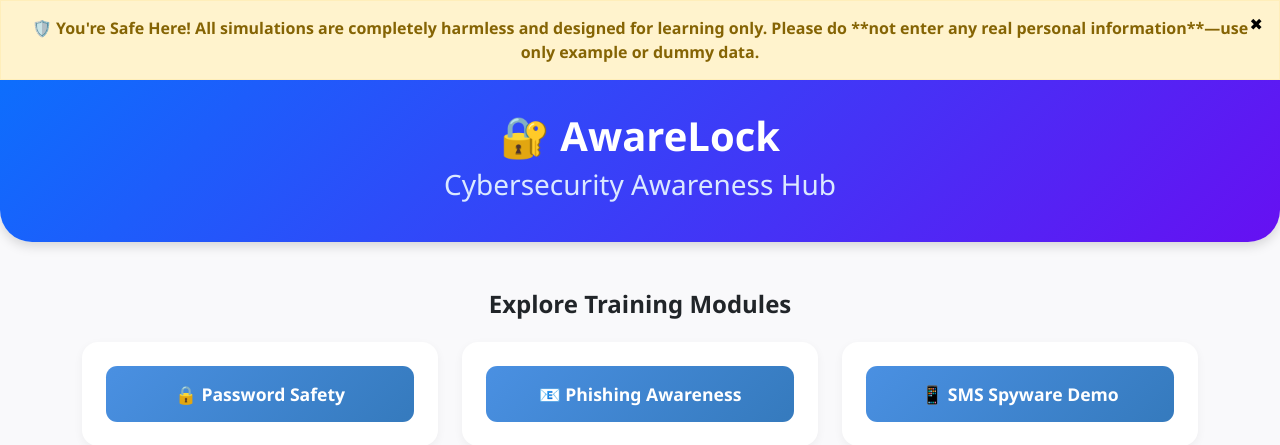
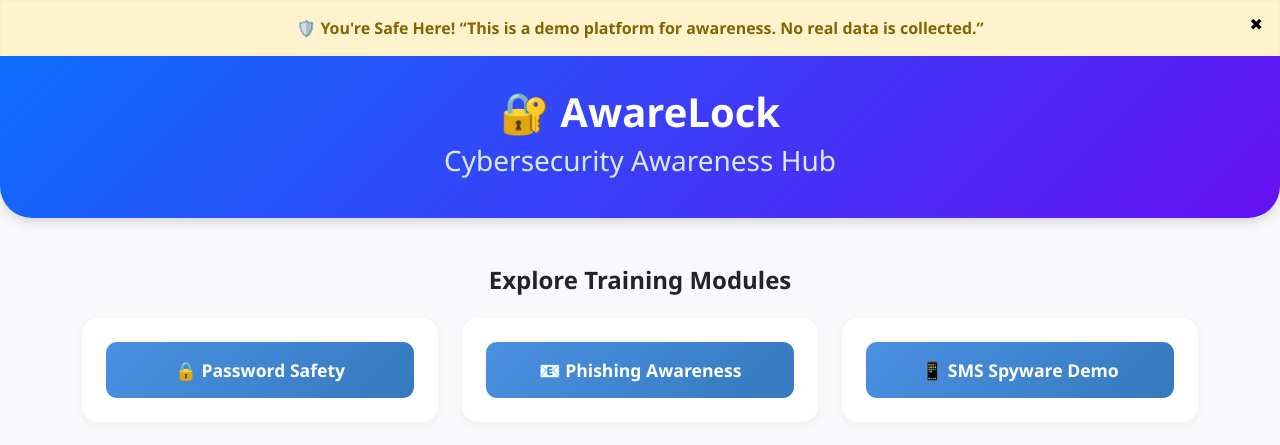
Before and after one commit to Sayan-8910/AwareLock, a Flask app: page / in a window 1280 px wide. Shown: the top 445 px of the page. Run offline with Flask 3, Linux system fonts and the light colour scheme.

Commit message:
Fix new things

```diff
--- a/templates/index.html
+++ b/templates/index.html
@@ -4,14 +4,20 @@
   <meta charset="UTF-8" />
   <meta name="viewport" content="width=device-width, initial-scale=1.0" />
   <meta name="google-site-verification" content="vdOtOf7UXTKK31ftmPvZJfbMyPkPnFrTBM1ppt-pXcQ" />
-  <meta name="description" content="AwareLock is a cybersecurity training tool that teaches users how strong your passwords are and how to recognize phishing attacks through interactive simulations." />
-  <meta property="og:title" content="AwareLock - Password & Phishing Awareness" />
-  <meta property="og:description" content="AwareLock is a cyber awareness and training platform that teaches password safety & phishing detection. Unlock awareness. Lock out threats." />
+  <meta name="description" content="AwareLock is a cybersecurity awareness platform that simulates phishing, fraud, and online scams. Learn to detect and prevent cybercrime through safe, interactive training. Perfect for individuals, banks, and awareness campaigns.">  <meta property="og:title" content="AwareLock - Password & Phishing Awareness" />
+  <meta name="keywords" content="cybersecurity awareness, phishing simulation, online fraud prevention, cybercrime training, scam detection, password security, cyber awareness campaign, cyber safety, banking fraud prevention, AwareLock">
+  <meta name="author" content="Sayan Mondal">
+
+  <meta property="og:title" content="AwareLock - Cybersecurity Awareness Platform">
+  <meta property="og:description" content="Experience real-world cybercrime scenarios safely. AwareLock helps you detect phishing, scams, and fraud through interactive simulations.">
   <meta property="og:image" content="https://awarelock.onrender.com/static/logo1.png" />
   <meta property="og:url" content="https://awarelock.onrender.com/" />
+  <meta property="og:type" content="website">
+  <meta property="og:site_name" content="AwareLock" />
+
   <meta name="twitter:card" content="summary_large_image" />
-  <meta name="twitter:title" content="AwareLock - Password & Phishing Awareness" />
-  <meta name="twitter:description" content="Train smart with AwareLock. Learn to detect phishing attempts and strengthen your passwords." />
+  <meta name="twitter:title" content="AwareLock - Cybersecurity Awareness" />
+  <meta name="twitter:description" content="Interactive cybersecurity awareness platform. Learn to detect phishing and online scams safely with AwareLock.">
   <meta name="twitter:image" content="https://awarelock.onrender.com/static/logo1.png" />
 
   <title>AwareLock</title>
@@ -84,8 +90,7 @@
 <body>
 <div id="disclaimer-banner" style="background-color: #fff3cd; color: #856404; padding: 15px; text-align: center; font-weight: bold; border: 1px solid #ffeeba; position: relative;">
     🛡️ <strong>You're Safe Here!</strong>
-      All simulations are completely harmless and designed for learning only.
-      Please do **not enter any real personal information**—use only example or dummy data.
+      “This is a demo platform for awareness. No real data is collected.”
     <button onclick="document.getElementById('disclaimer-banner').style.display='none';"
             style="position: absolute; right: 10px; top: 10px; background: transparent; border: none; font-size: 16px; cursor: pointer;">
       ✖
```
Also changed, not shown: assets/s0.png (deleted), assets/s1.png, assets/s2.png, assets/s3.png, assets/s4.png, assets/s5.png, assets/s6.png (added), assets/s7.png, assets/s8.png (added).
